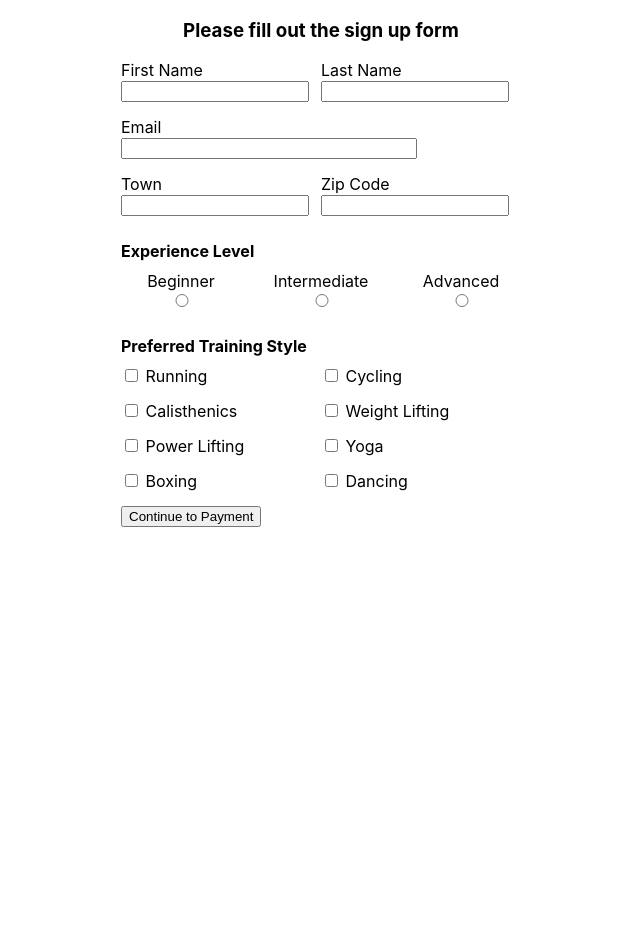
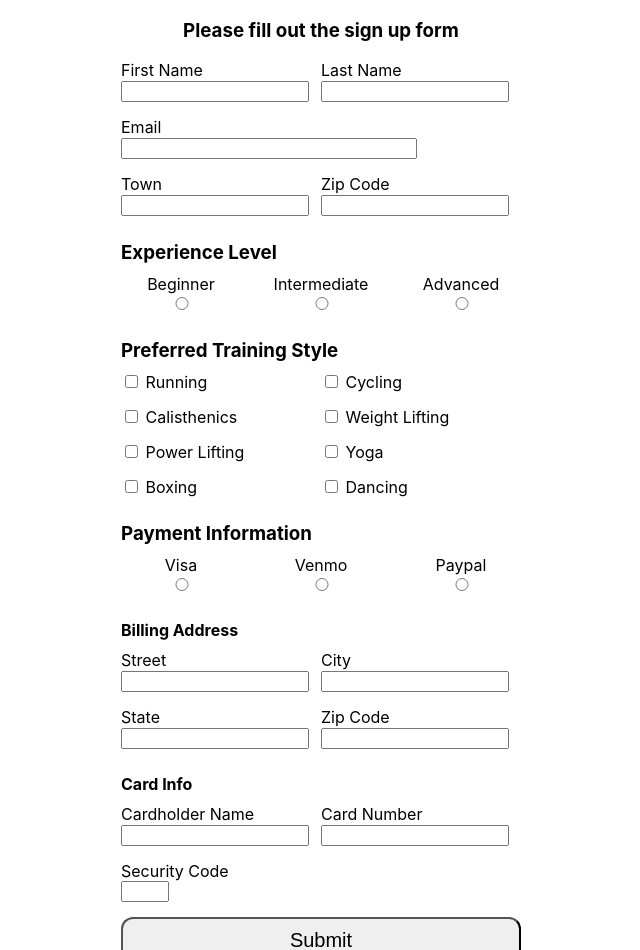
Before and after one commit to buildweek-pt-anywhere-fitness/front-end, a React (Create React App) app in the folder anywhere-fitness/: page /signup in a window 1280 px wide. Shown: the top 950 px of the page, without its empty margins (319-959 px from the left). Before the commit the page ends 800 px from the top, so only its background shows below. Built offline with nearby package versions, Linux system fonts and the light colour scheme.

Commit message:
added payment section. Has radio buttons for Visa, Venmo and Paypal payment options that will toggle a display for each. Added submit button

```diff
--- a/anywhere-fitness/src/Components/Signup.js
+++ b/anywhere-fitness/src/Components/Signup.js
@@ -1,4 +1,5 @@
 import React from 'react';
+import {BrowserRouter, Link, Route} from 'react-router-dom';
 import '../signup.css'
 
 function Signup() {
@@ -36,7 +37,7 @@ function Signup() {
             type="number"
           />
         </label>
-        <h4>Experience Level</h4>
+        <h3>Experience Level</h3>
         <label className="exp-label"> Beginner
           <input
             name="exp"
@@ -55,7 +56,7 @@ function Signup() {
             type="radio"
           />
         </label>
-        <h4>Preferred Training Style</h4>
+        <h3>Preferred Training Style</h3>
         <label>
           <input className="cb-input"
             name=""
@@ -104,8 +105,71 @@ function Signup() {
             type="checkbox"
           /> Dancing
         </label>
-        <button className="payment-btn">Continue to Payment</button>
-      </form> {/* close form */}
+        <h3>Payment Information</h3>
+        <label className="pay-label"> Visa
+          <input
+            name="payment"
+            type="radio"
+          />
+        </label>
+        <label className="pay-label"> Venmo
+          <input
+            name="payment"
+            type="radio"
+          />
+        </label>
+        <label className="pay-label"> Paypal
+          <input
+            name="payment"
+            type="radio"
+          />
+        </label>
+        <h4>Billing Address</h4>
+        <label> Street
+          <input
+            name="street"
+            type="text"
+          />
+        </label>
+        <label> City
+          <input
+            name="city"
+            type="text"
+          />
+        </label>
+        <label> State
+          <input
+            name="state"
+            type="text"
+          />
+        </label>
+        <label> Zip Code
+          <input
+            name="zip"
+            type="text"
+          />
+        </label>
+        <h4>Card Info</h4>
+        <label> Cardholder Name
+          <input
+            name="cardName"
+            type="text"
+          />
+        </label>
+        <label> Card Number
+          <input
+            name="cardNumber"
+            type="number"
+          />
+        </label>
+        <label> Security Code
+          <input className="code-input"
+            name="code"
+            type="number"
+          />
+        </label>
+        <button className="submit-btn">Submit</button>
+      </form>
     </div>
   );
 }
--- a/anywhere-fitness/src/signup.css
+++ b/anywhere-fitness/src/signup.css
@@ -17,14 +17,25 @@
 .signup-form .email-label {
   width: 80%;
 }
-.signup-form .exp-label {
+.signup-form .exp-label, .signup-form .pay-label {
   width: 30%;
   text-align: center;
 }
-.signup-form h4 {
+.signup-form h3, .signup-form h4 {
   width: 100%;
   margin: 10px 0;
 }
 .signup-form .cb-input {
   width: initial;
 }
+.signup-form .code-input {
+  display: block;
+  width: 40px;
+}
+.signup-form .submit-btn {
+  width: 100%;
+  font-size: 20px;
+  margin-bottom: 100px;
+  padding: 10px 20px;
+  border-radius: 12px;
+}
```
